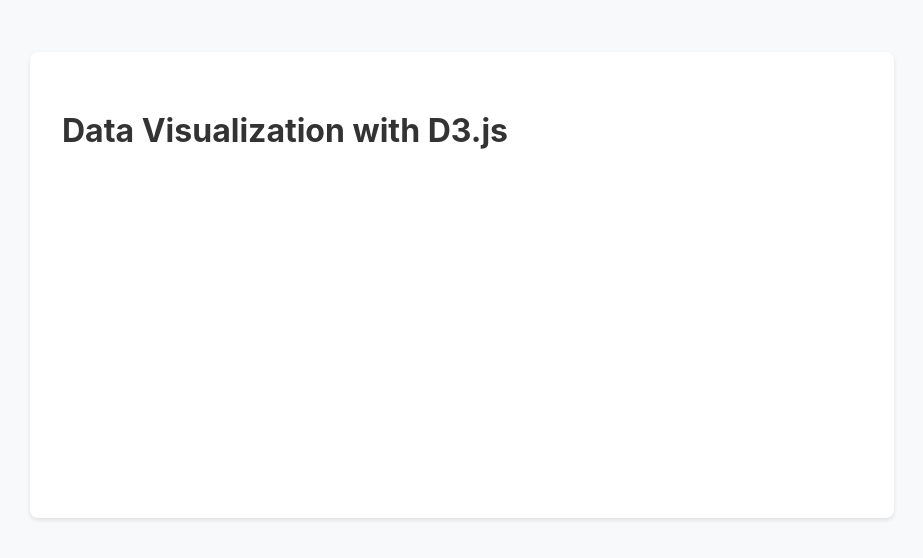
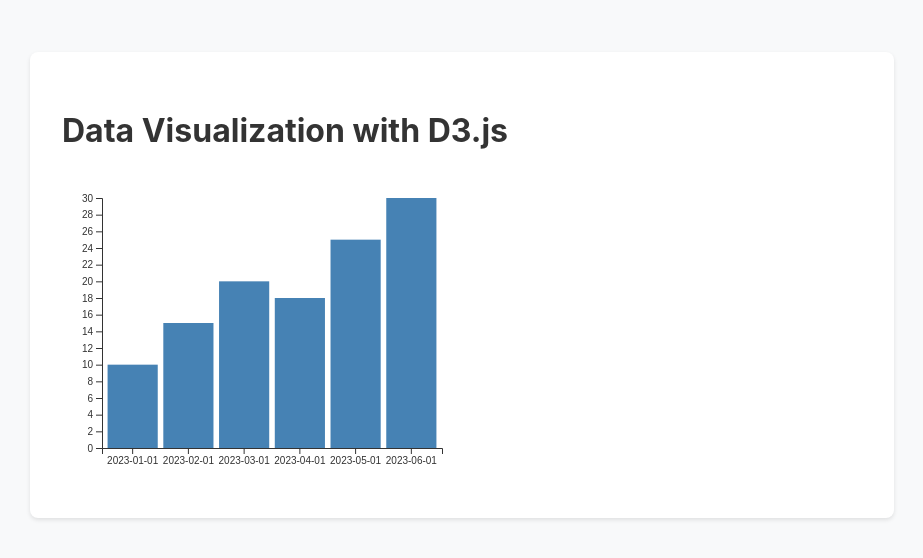
Before and after one commit to bencerbin/ADV, a website: page lab5/index.html in a window 1280 px wide. Shown: the whole page, without its empty margins (178-1101 px from the left). Drawn offline with nearby package versions, Linux system fonts and the light colour scheme.

Commit message:
should be working

```diff
--- a/lab5/index.html
+++ b/lab5/index.html
@@ -18,26 +18,25 @@
     </div>
 
     <script>
-             console.log(d3.version);
-
-
+            // Set up SVG dimensions
 const width = 400;
 const height = 300;
-        const margin = { top: 20, right: 30, bottom: 20, left: 40}
+const margin = { top: 20, right: 20, bottom: 30, left: 40 };
 
+// Create SVG element
 const svg = d3.select("#visualization")
   .append("svg")
     .attr("width", width)
     .attr("height", height);
 
+// Load and process data
 d3.csv("data.csv").then(data => {
-
-
+  // Parse data
   data.forEach(d => {
     d.value = +d.value;
-            })
   });
 
+  // Set up scales
   const x = d3.scaleBand()
     .range([margin.left, width - margin.right])
     .padding(0.1);
@@ -48,6 +47,7 @@
   x.domain(data.map(d => d.date));
   y.domain([0, d3.max(data, d => d.value)]);
 
+  // Create bars
   svg.selectAll("rect")
     .data(data)
     .enter().append("rect")
@@ -57,6 +57,7 @@
       .attr("height", d => height - margin.bottom - y(d.value))
       .attr("fill", "steelblue");
 
+  // Add axes
   svg.append("g")
     .attr("transform", `translate(0,${height - margin.bottom})`)
     .call(d3.axisBottom(x));
@@ -64,7 +65,7 @@
   svg.append("g")
     .attr("transform", `translate(${margin.left},0)`)
     .call(d3.axisLeft(y));
-
+});
     </script>
 </body>
 </html>
```
Lines whose indentation alone changed are shown as unchanged.
